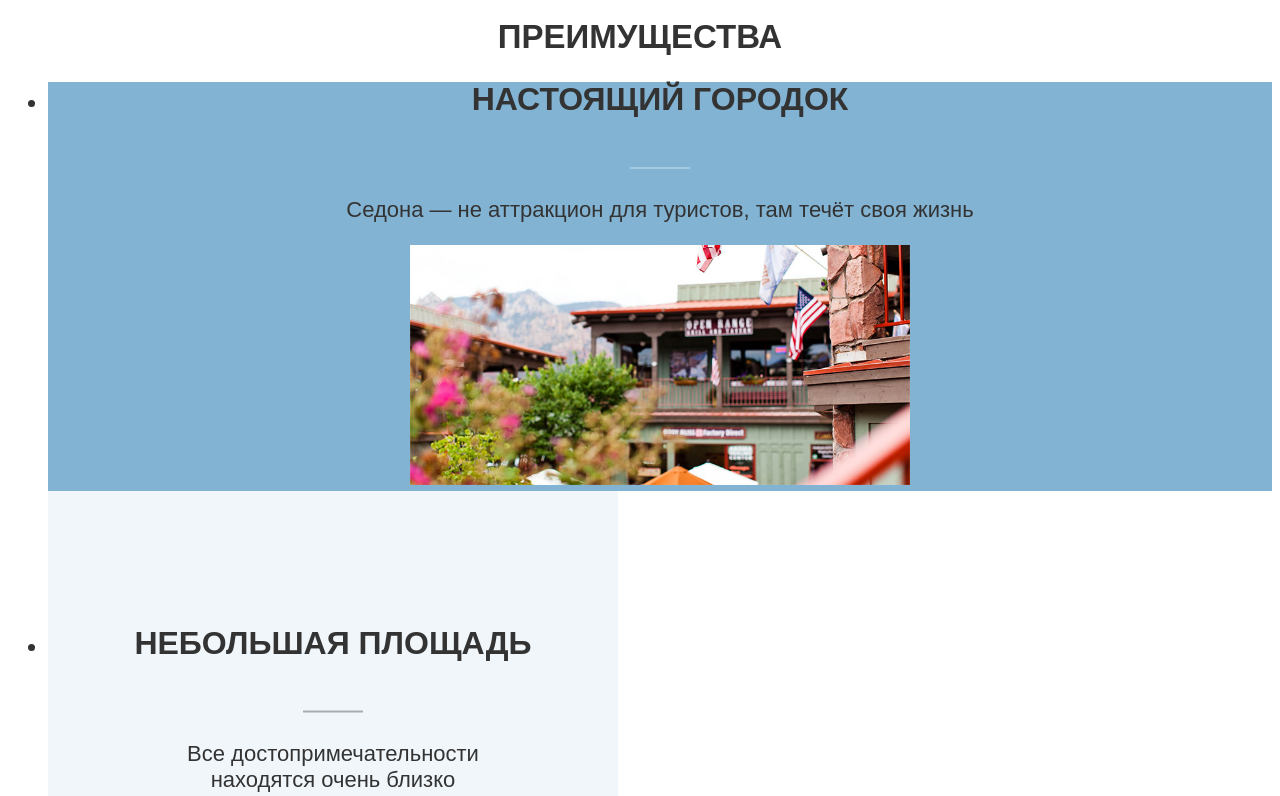
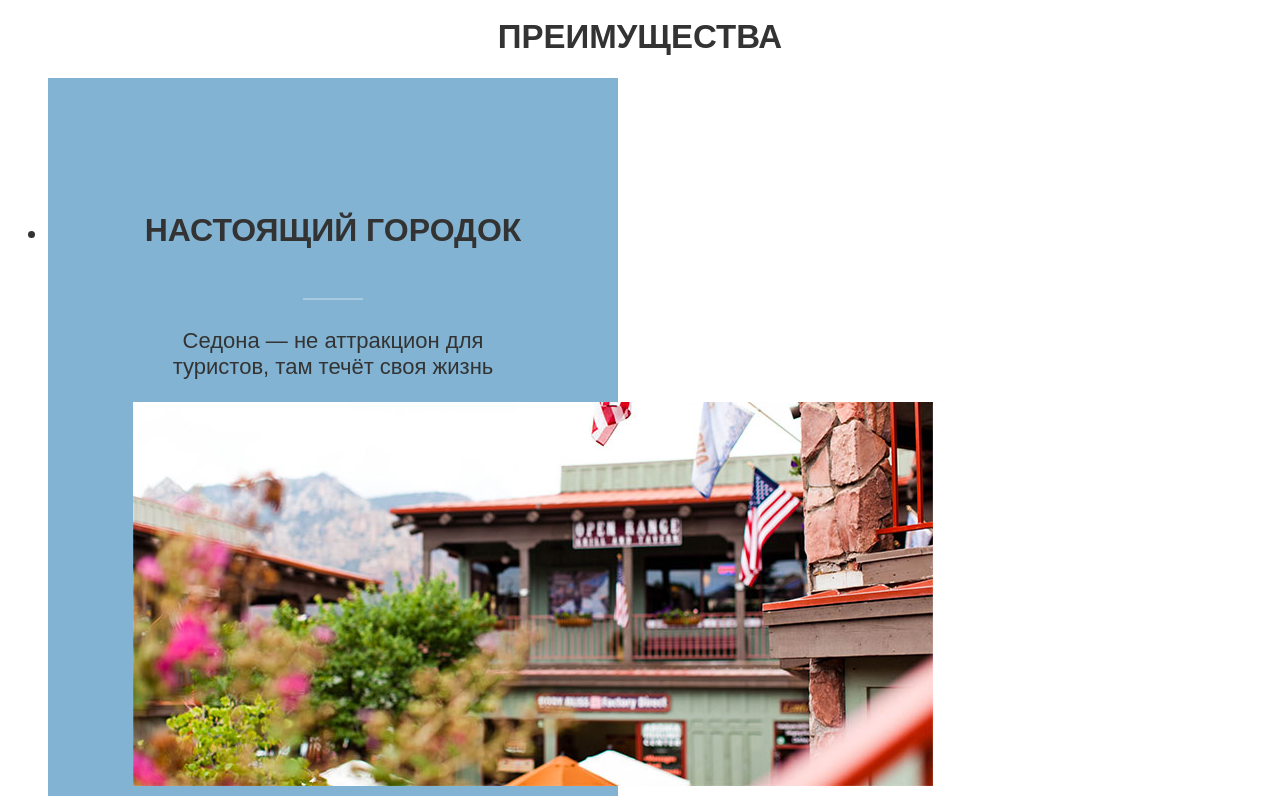
Before and after one commit to vvv1299/sedona, a plain HTML site: page index.html in a window 1280 px wide. Shown: the part 899-1695 px from the top of the page. Drawn offline with Linux system fonts and the light colour scheme; a web font is replaced by a local one.

Commit message:
корректировка CSS

```diff
--- a/index.html
+++ b/index.html
@@ -72,7 +72,7 @@
             </p>
             <img
               src="images/advantages_town.jpg"
-              width="500"
+               width="800"
               alt="Вид на город"
             />
           </li>
@@ -100,7 +100,7 @@
           <li class="advantages-item-color">
             <img
               src="images/advantages_canyon.jpg"
-              width="500"
+               width="800"
               alt="Мост дьявола"
             />
             <h3 class="advantages-title">Там есть мост дьявола</h3>
--- a/styles/style.css
+++ b/styles/style.css
@@ -109,6 +109,11 @@ h2 {
 
 .advantages-item-color {
   background-color: #82b3d3;
+  width: 400px;
+  padding-left: 85px;
+  padding-right: 85px;
+  padding-top: 103px;
+  padding-bottom: 103px;
 }
 
 .advantages-item-grey {
```
